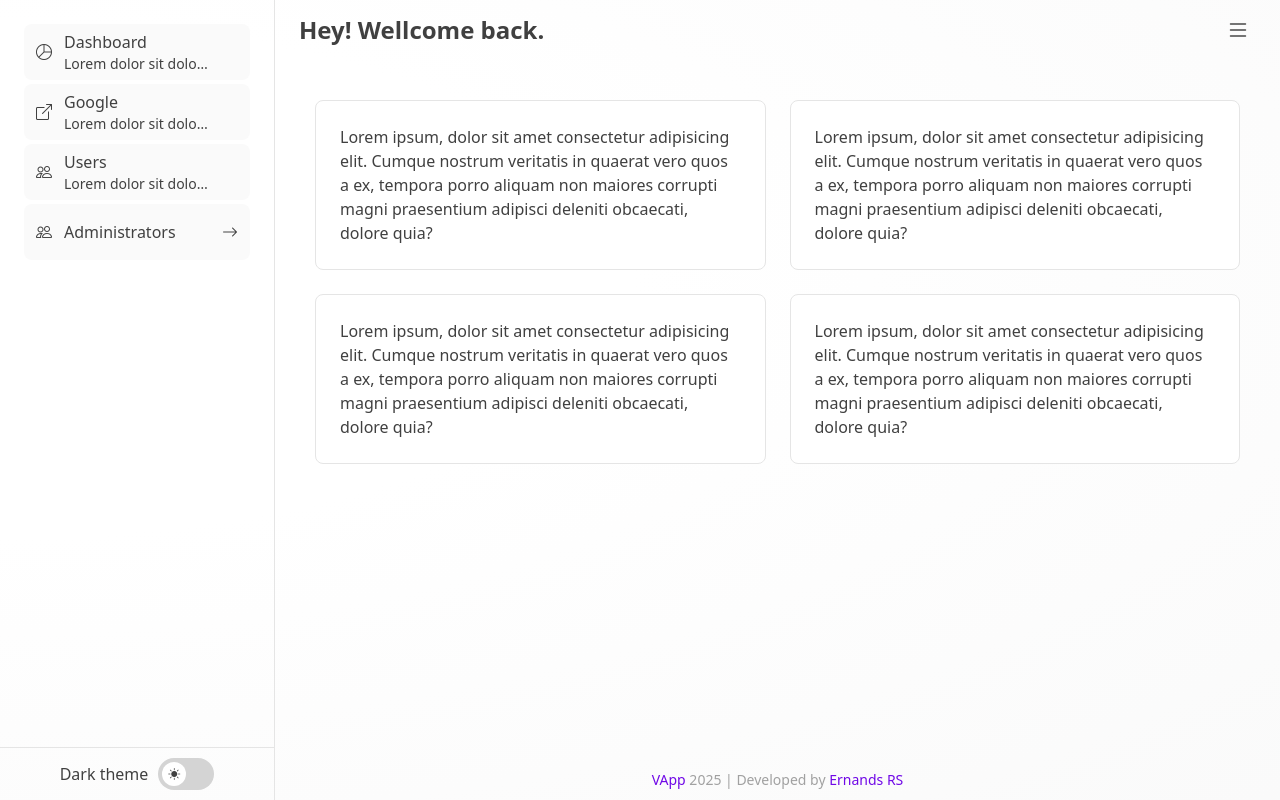
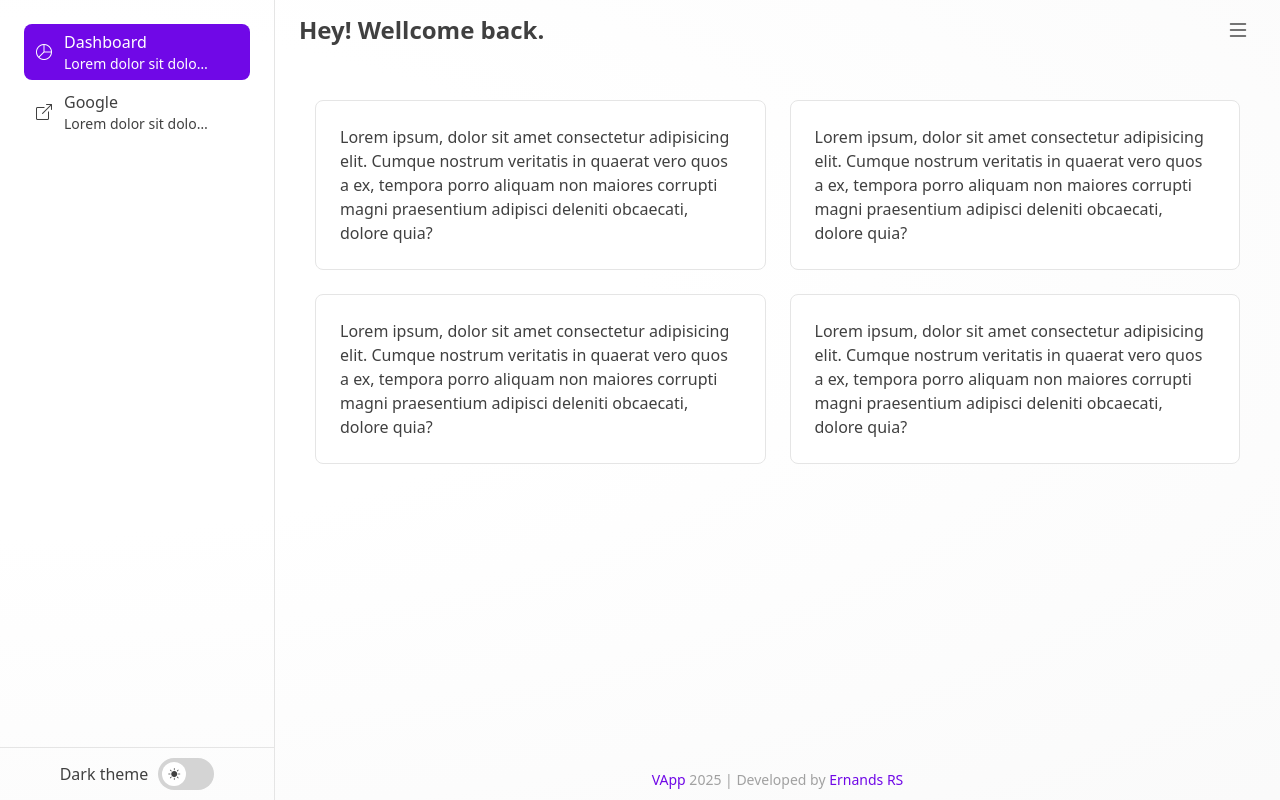
Before and after one commit to ernandesrs/pproj_vapp, a Vue app: page /dashboard in a window 1280 px wide. Built offline with nearby package versions, Linux system fonts and the light colour scheme.

Commit message:
sidebar nav link

```diff
--- /dev/null
+++ b/src/components/dashboard/CSidebarLink.vue
@@ -0,0 +1,26 @@
+<template>
+    <CListItem v-bind="props" transparent class="rounded-lg hover:bg-neutral-200 dark:hover:bg-neutral-900 duration-200" :class="{
+        'bg-violet-700 dark:bg-violet-900 hover:bg-violet-800 dark:hover:bg-violet-950 text-white': isActive
+    }" />
+</template>
+
+<script setup lang="ts">
+
+import type { SidebarLinkProps } from '@/types/components/dashboard/sidebar_type';
+import CListItem from '../ui/CListItem.vue';
+import { useRoute } from 'vue-router';
+import { computed } from 'vue';
+
+const props = withDefaults(defineProps<SidebarLinkProps>(), {
+    activeIn: () => []
+});
+
+const route = useRoute();
+
+const isActive = computed(() => {
+    return props.activeIn.includes(route.name as string);
+});
+
+</script>
+
+<style scoped></style>
--- a/src/layouts/DashLayout.vue
+++ b/src/layouts/DashLayout.vue
@@ -19,13 +19,11 @@
                 <div class="flex-1 p-6">
 
                     <CList>
-                        <CListItem icon="pie-chart" :as-link="{ to: { name: 'dash.home' } }" label="Dashboard"
-                            description="Lorem dolor sit dolorem" />
-                        <CListItem icon="box-arrow-up-right"
+                        <CSidebarLink icon="pie-chart" :as-link="{ to: { name: 'dash.home' } }" label="Dashboard"
+                            description="Lorem dolor sit dolorem" :active-in="['dash.home']" />
+                        <CSidebarLink icon="box-arrow-up-right"
                             :as-link="{ href: 'https://google.com.br', target: '_blank' }" label="Google"
                             description="Lorem dolor sit dolorem" />
-                        <CListItem icon="people" label="Users" description="Lorem dolor sit dolorem" />
-                        <CListItem icon="people" append-icon="arrow-right" label="Administrators" />
                     </CList>
 
                 </div>
@@ -87,9 +85,9 @@
 
 <script setup lang="ts">
 
+import CSidebarLink from '@/components/dashboard/CSidebarLink.vue';
 import CIcon from '@/components/ui/CIcon.vue';
 import CList from '@/components/ui/CList.vue';
-import CListItem from '@/components/ui/CListItem.vue';
 import CToggle from '@/components/ui/CToggle.vue';
 import { useAppSettings } from '@/composables/useAppSettings';
 import { RouterView } from 'vue-router';
--- /dev/null
+++ b/src/types/components/dashboard/sidebar_type.ts
@@ -0,0 +1,5 @@
+import type { ListItemProps } from "../ui/list_type";
+
+export interface SidebarLinkProps extends ListItemProps {
+    activeIn?: Array<string>
+};
```
